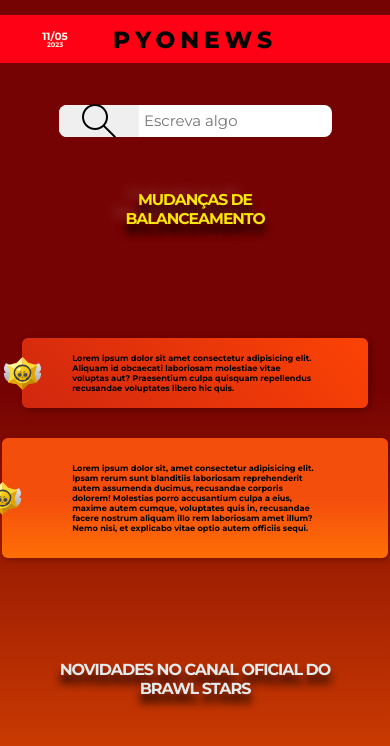
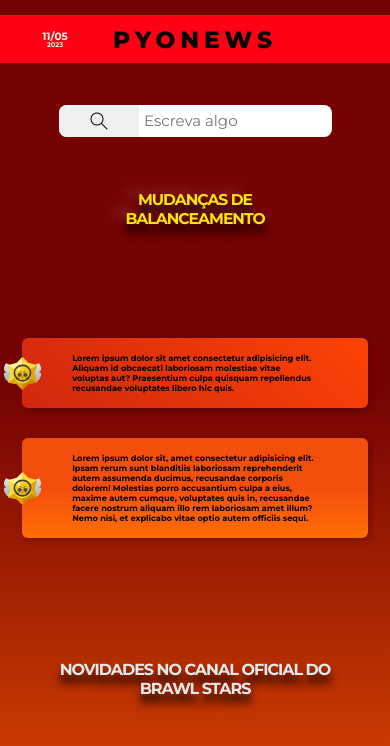
Before and after one commit to Gabrieluser430/bs-project, a plain HTML site: page index.html in a window 390 px wide. Shown: the top 746 px of the page. Drawn offline with Linux system fonts and the light colour scheme.

```diff
--- a/styles/media-queries.css
+++ b/styles/media-queries.css
@@ -70,7 +70,7 @@
   }
 
 
-  .brawler-second-container {
+  .brawler-info-2 {
     max-width: 63%;
     background: linear-gradient(180deg, #f44e0d 50%, #ff6e06);
     display: flex;
--- a/styles/search.css
+++ b/styles/search.css
@@ -50,5 +50,5 @@
 
 .search-button img {
   min-width: 1.5rem;
-  widthf 1.9vw
+  width: 1.9vw;
 }
```
Also changed, not shown: index.html (line endings or trailing spaces), script.js (line endings or trailing spaces), styles/header.css (line endings or trailing spaces), styles/main.css (line endings or trailing spaces).
